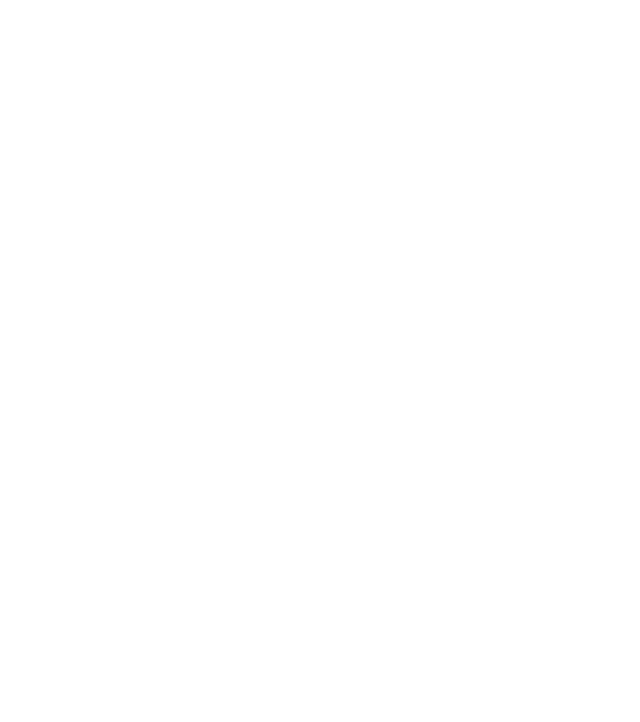
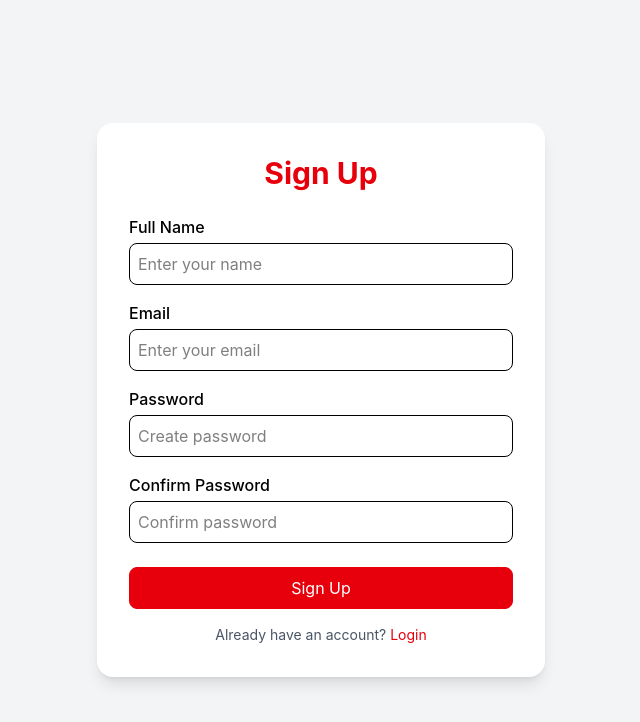
Before and after one commit to paras01-patel/UFC_gym, a React (Vite) app: page /signup in a window 1280 px wide. Before the commit this address had no page. Shown: the top 722 px of the page, without its empty margins (319-959 px from the left). Built offline with nearby package versions, Linux system fonts and the light colour scheme.

Commit message:
login to signup

```diff
--- a/package.json
+++ b/package.json
@@ -14,7 +14,9 @@
     "react": "^19.2.0",
     "react-dom": "^19.2.0",
     "react-router-dom": "^7.13.1",
-    "tailwindcss": "^4.2.1"
+    "react-toastify": "^11.0.5",
+    "tailwindcss": "^4.2.1",
+    "toast": "^0.5.4"
   },
   "devDependencies": {
     "@eslint/js": "^9.39.1",
--- a/src/App.jsx
+++ b/src/App.jsx
@@ -5,7 +5,7 @@
 import News from "./components/News";
 import Classes from "./components/Classes";
 import Login from "./components/Login";
-import Sign from "./components/Sign";
+  import Signup from "./components/Signup";
 
 
 
@@ -21,7 +21,7 @@
         <Route path="about" element={<About />} />
         <Route path="news" element={<News />} />
         <Route path="login" element={<Login />} />
-        <Route path="sign" element={<Sign />} />
+        <Route path="signup" element={<Signup />} />
 
 
       </Routes>
--- a/src/components/Home.jsx
+++ b/src/components/Home.jsx
@@ -18,7 +18,7 @@
                 <li><Link to="/Coching" className="hover:text-yellow-500">COCHING</Link></li>
                     <li><Link to="/About" className="hover:text-yellow-500">ABOUT</Link></li>
                 <li><Link to="/News" className="hover:text-yellow-500">NEWS</Link></li>
-                <li><Link to="/Login" className="hover:text-yellow-500">LOGIN</Link></li>
+                <li><Link to="/Signup" className="hover:text-yellow-500">SIGNUP</Link></li>
 
             </ul>
         </div>
--- a/src/components/Login.jsx
+++ b/src/components/Login.jsx
@@ -1,36 +1,49 @@
+import React from "react";
+
 function Login() {
-return (
+  return (
     <div className="min-h-screen flex items-center justify-center bg-gray-100">
-        <div className="bg-white p-8 rounded-2xl shadow-lg w-80">
-            <h1 className="text-3xl font-bold text-center mb-6 text-gray-800">
-            Login
-            </h1>
-        <div className="flex flex-col gap-4">
 
-        <div>
-            <label className="text-sm text-gray-600">Name</label>
-            <input type="text" placeholder="Enter your name"className="w-full mt-1 p-2 border rounded-lg focus:outline-none focus:ring-2 focus:ring-blue-400"/>
+      <div className="bg-white p-8 rounded-2xl shadow-lg w-full max-w-md">
+
+        <h1 className="text-3xl font-bold text-center text-red-600 mb-6">
+          Login
+        </h1>
+
+        {/* Email */}
+        <div className="mb-4">
+          <label className="block mb-1 font-medium">Email</label>
+          <input
+            type="email"
+            placeholder="Enter your email"
+            className="w-full p-2 border rounded-lg focus:outline-none focus:ring-2 focus:ring-red-400"
+          />
         </div>
 
-        <div>
-            <label className="text-sm text-gray-600">Email</label>
-            <input type="email" placeholder="Enter your email" className="w-full mt-1 p-2 border rounded-lg focus:outline-none focus:ring-2 focus:ring-blue-400"/>
+        {/* Password */}
+        <div className="mb-6">
+          <label className="block mb-1 font-medium">Password</label>
+          <input
+            type="password"
+            placeholder="Enter your password"
+            className="w-full p-2 border rounded-lg focus:outline-none focus:ring-2 focus:ring-red-400"
+          />
         </div>
 
-        <div>
-            <label className="text-sm text-gray-600">Password</label>
-            <input type="password" placeholder="Enter your password" className="w-full mt-1 p-2 border rounded-lg focus:outline-none focus:ring-2 focus:ring-blue-400"/>
-        </div>
-
-        <button className="bg-blue-500 text-white py-2 rounded-lg hover:bg-blue-600 transition duration-300">
-            Submit
+        {/* Button */}
+        <button className="w-full bg-red-600 text-white py-2 rounded-lg hover:bg-white hover:text-red-600 border border-red-600 transition">
+          Login
         </button>
 
-        </div>
-    </div>
+        {/* Extra */}
+        <p className="text-center text-sm mt-4 text-gray-600">
+          Don’t have an account? <span className="text-red-600 cursor-pointer">Sign up</span>
+        </p>
+
+      </div>
 
     </div>
-);
+  );
 }
 
 export default Login;
--- a/src/components/Sign.jsx
+++ /dev/null
@@ -1,44 +0,0 @@
-function Sign() {
-
-return (
-    <div className="min-h-screen flex items-center justify-center bg-gray-100">
-        <div className="bg-white p-8 rounded-2xl shadow-lg w-80">
-            <h1 className="text-3xl font-bold text-center mb-6 text-gray-800">
-            Sign Up
-            </h1>
-        <div className="flex flex-col gap-4">
-
-        <div>
-            <label className="text-sm text-gray-600">Name</label>
-            <input type="text" placeholder="Enter your name"className="w-full mt-1 p-2 border rounded-lg focus:outline-none focus:ring-2 focus:ring-blue-400"/>
-        </div>
-
-        <div>
-            <label className="text-sm text-gray-600">Email</label>
-            <input type="email" placeholder="Enter your email" className="w-full mt-1 p-2 border rounded-lg focus:outline-none focus:ring-2 focus:ring-blue-400"/>
-        </div>
-
-        <div>
-            <label className="text-sm text-gray-600">Age</label>
-            <input type="text" placeholder="Enter your Age" className="w-full mt-1 p-2 border rounded-lg focus:outline-none focus:ring-2 focus:ring-blue-400"/>
-        </div>
-
-        <div>
-            <label className="text-sm text-gray-600">Password</label>
-            <input type="password" placeholder="Enter your password" className="w-full mt-1 p-2 border rounded-lg focus:outline-none focus:ring-2 focus:ring-blue-400"/>
-        </div>
-
-        <button className="bg-blue-500 text-white py-2 rounded-lg hover:bg-blue-600 transition duration-300">
-            Submit
-        </button>
-
-        </div>
-    </div>
-
-    </div>
-
-
-);
-}
-
-export default Sign;
--- /dev/null
+++ b/src/components/Signup.jsx
@@ -0,0 +1,128 @@
+import React, { useState } from "react";
+import { useNavigate } from "react-router-dom";
+import { toast, ToastContainer } from "react-toastify";
+
+function Signup() {
+
+  const [sign, set] = useState({
+    name: "",
+    email: "",
+    password: "",
+    confirm_password: "",
+  });
+
+  const navigate = useNavigate();
+
+  function inputdata(e) {
+    const { name, value } = e.target;
+    set({ ...sign, [name]: value });
+  }
+
+  function handleSubmit(e) {
+    e.preventDefault();
+
+    if (!sign.name || !sign.email || !sign.password || !sign.confirm_password) {
+      toast.error("All fields required ");
+      return;
+    }
+
+    if (sign.password !== sign.confirm_password) {
+      toast.error("Password not match ");
+      return;
+    }
+
+    toast.success("Signup Successful ");
+
+    console.log(sign);
+
+    setTimeout(() => {
+    navigate("/login");
+    }, 1500);
+}
+
+return (
+    <div className="min-h-screen flex items-center justify-center bg-gray-100">
+
+        <form
+        onSubmit={handleSubmit}
+        className="bg-white p-8 rounded-2xl shadow-lg w-full max-w-md"
+        >
+
+        <h1 className="text-3xl font-bold text-center text-red-600 mb-6">
+            Sign Up
+        </h1>
+
+        {/* Full Name */}
+        <div className="mb-4">
+            <label className="block mb-1 font-medium">Full Name</label>
+            <input
+            type="text"
+            onChange={inputdata}
+            name="name"
+            placeholder="Enter your name"
+            className="w-full p-2 border rounded-lg focus:outline-none focus:ring-2 focus:ring-red-400"
+            />
+        </div>
+
+        {/* Email */}
+        <div className="mb-4">
+            <label className="block mb-1 font-medium">Email</label>
+            <input
+            type="email"
+            onChange={inputdata}
+            name="email"
+            placeholder="Enter your email"
+            className="w-full p-2 border rounded-lg focus:outline-none focus:ring-2 focus:ring-red-400"
+          />
+        </div>
+
+        {/* Password */}
+        <div className="mb-4">
+            <label className="block mb-1 font-medium">Password</label>
+            <input
+            type="password"
+            onChange={inputdata}
+            name="password"
+            placeholder="Create password"
+            className="w-full p-2 border rounded-lg focus:outline-none focus:ring-2 focus:ring-red-400" />
+        </div>
+
+        {/* Confirm Password */}
+        <div className="mb-6">
+            <label className="block mb-1 font-medium">Confirm Password</label>
+            <input
+            type="password"
+            onChange={inputdata}
+            name="confirm_password"
+            placeholder="Confirm password"
+            className="w-full p-2 border rounded-lg focus:outline-none focus:ring-2 focus:ring-red-400"
+        />
+        </div>
+
+        {/* Button */}
+        <button
+        type="submit"
+        className="w-full bg-red-600 text-white py-2 rounded-lg hover:bg-white hover:text-red-600 border border-red-600 transition"
+        >
+        Sign Up
+        </button>
+
+        {/* Login Link */}
+        <p className="text-center text-sm mt-4 text-gray-600">
+        Already have an account?{" "}
+        <span
+            onClick={() => navigate("/login")}
+            className="text-red-600 cursor-pointer"
+        >
+            Login
+            </span>
+        </p>
+
+    </form>
+
+    <ToastContainer />
+    </div>
+);
+}
+
+export default Signup;
--- a/src/main.jsx
+++ b/src/main.jsx
@@ -3,6 +3,7 @@
 import { BrowserRouter } from 'react-router-dom'
 import './index.css'
 import App from './App.jsx'
+import {ToastContainer} from 'react-toastify'
 
 createRoot(document.getElementById('root')).render(
   <StrictMode>
```
Also changed, not shown: 1 other file (tests, documents, lock files or other folders).
